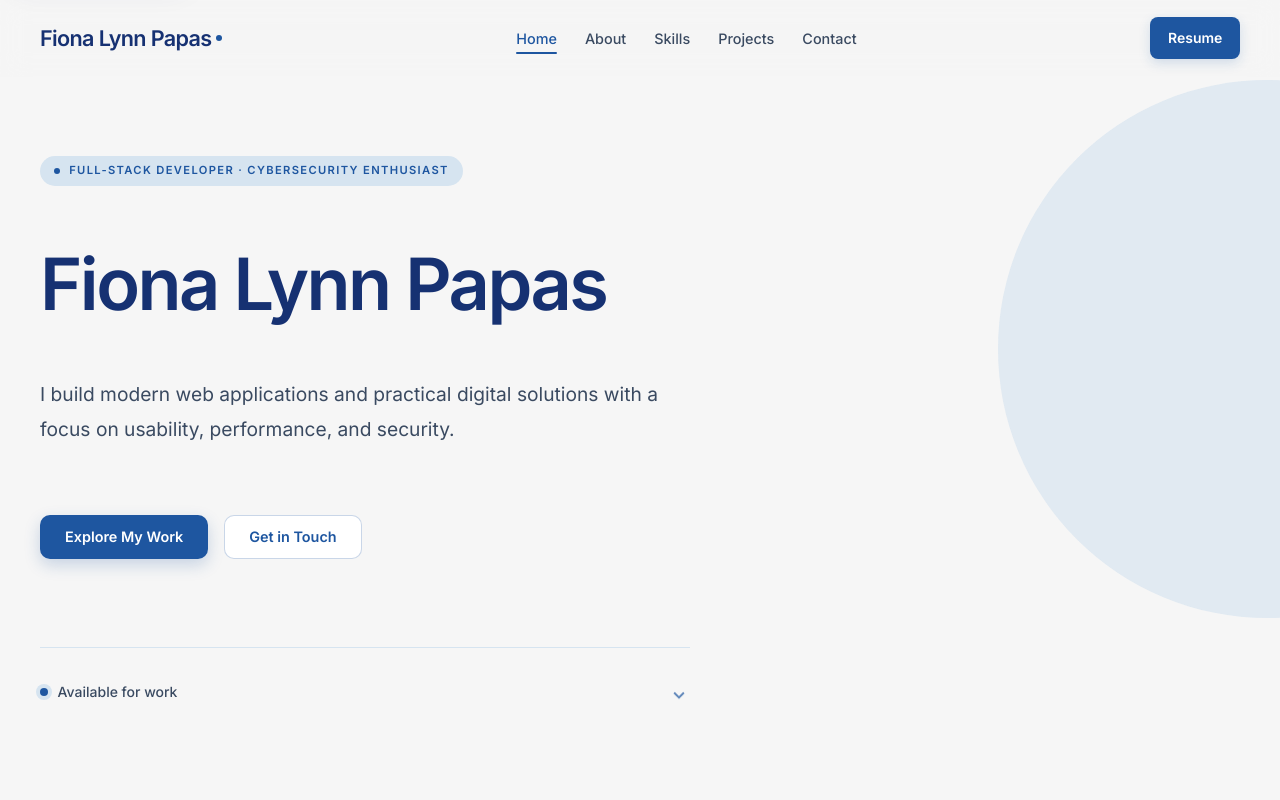
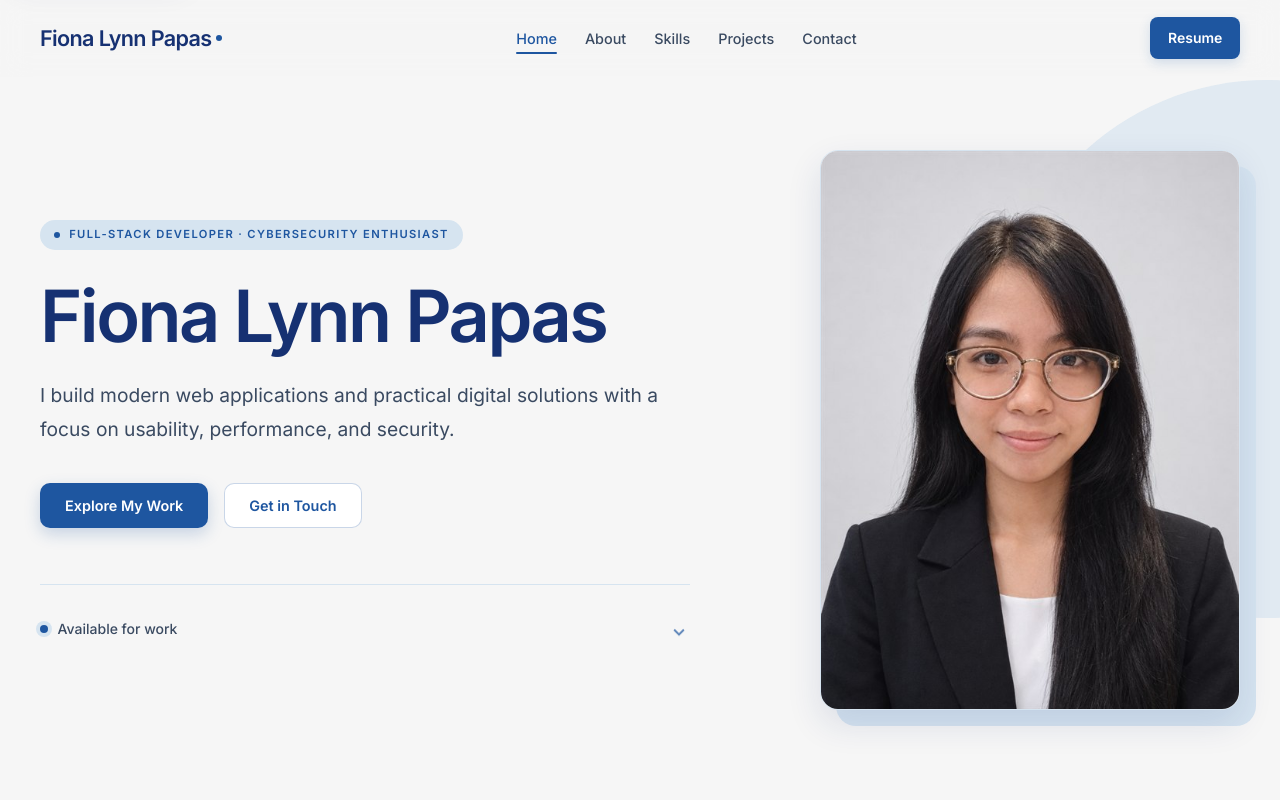
Before and after one commit to fionalynn-tech/fions, a plain HTML site: page index.html in a window 1280 px wide. Shown: the top 800 px of the page. Drawn offline with Linux system fonts and the light colour scheme.

Commit message:
Add profile portrait to hero section

```diff
--- a/css/style.css
+++ b/css/style.css
@@ -544,6 +544,41 @@
   margin: 0 auto;
 }
 
+.hero-content {
+  min-width: 0;
+}
+
+.hero-portrait {
+  position: relative;
+  justify-self: center;
+  width: min(100%, 300px);
+}
+
+.hero-portrait::before {
+  content: '';
+  position: absolute;
+  inset: 1rem -1rem -1rem 1rem;
+  border-radius: 20px;
+  background: var(--secondary);
+}
+
+.hero-portrait-frame {
+  position: relative;
+  z-index: 1;
+  overflow: hidden;
+  border: 1px solid var(--border);
+  border-radius: 18px;
+  background: var(--surface);
+  box-shadow: var(--shadow-md);
+}
+
+.hero-portrait img {
+  width: 100%;
+  height: auto;
+  aspect-ratio: 3 / 4;
+  object-fit: cover;
+}
+
 .hero-eyebrow {
   display: inline-flex;
   align-items: center;
@@ -1367,12 +1402,28 @@
 }
 
 @media (min-width: 900px) {
+  .hero-container {
+    grid-template-columns: minmax(0, 1.15fr) minmax(0, 0.85fr);
+    gap: clamp(2.5rem, 5vw, 4.5rem);
+  }
+
+  .hero-portrait {
+    justify-self: end;
+    width: min(100%, 390px);
+  }
+
   .about-info-blocks {
     grid-template-columns: repeat(3, 1fr);
   }
 
   .contact-links {
     grid-template-columns: repeat(3, 1fr);
+  }
+}
+
+@media (min-width: 1200px) {
+  .hero-portrait {
+    width: min(100%, 420px);
   }
 }
 
--- a/index.html
+++ b/index.html
@@ -59,6 +59,7 @@
     <!-- Hero Section -->
     <section class="hero" id="home" aria-label="Hero section">
       <div class="hero-container">
+        <div class="hero-content">
           <p class="hero-eyebrow">FULL-STACK DEVELOPER · CYBERSECURITY ENTHUSIAST</p>
 
           <h1 class="hero-heading">Fiona Lynn Papas</h1>
@@ -76,6 +77,21 @@
               <svg viewBox="0 0 24 24" width="24" height="24" aria-hidden="true">
                 <path d="M7.41 8.59L12 13.17l4.59-4.58L18 10l-6 6-6-6 1.41-1.41z" />
               </svg>
+            </div>
+          </div>
+        </div>
+
+        <div class="hero-portrait">
+          <div class="hero-portrait-frame">
+            <img
+              src="assets/images/fiona-portrait.jpg"
+              srcset="assets/images/fiona-portrait-540.jpg 540w, assets/images/fiona-portrait.jpg 900w"
+              sizes="(min-width: 1200px) 420px, (min-width: 900px) 36vw, 300px"
+              width="900"
+              height="1200"
+              alt="Portrait of Fiona Lynn Papas"
+              fetchpriority="high"
+            >
           </div>
         </div>
       </div>
```
Also changed, not shown: assets/images/fiona-portrait-540.jpg (added), assets/images/fiona-portrait.jpg (added). Lines whose indentation alone changed are shown as unchanged.
